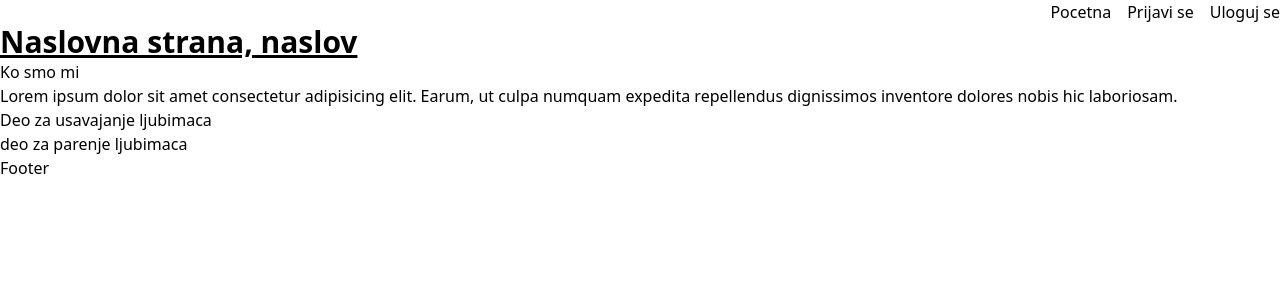
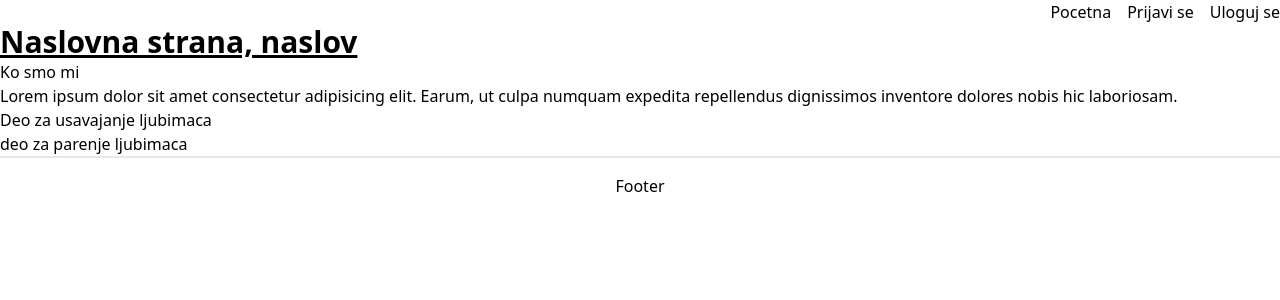
Before and after one commit to MilosIl/BreadGroup, a Next.js app: page / in a window 1280 px wide. Shown: the top 300 px of the page. Built offline with nearby package versions, Linux system fonts and the light colour scheme.

Commit message:
styles: footer

```diff
--- a/src/Layout/Footer.tsx
+++ b/src/Layout/Footer.tsx
@@ -1,7 +1,7 @@
 import Link from 'next/link';
 
 const Footer = () => {
-  return <footer>Footer</footer>;
+  return <footer className='p-4 border-t-2 flex justify-center'>Footer</footer>;
 };
 
 export default Footer;
```
